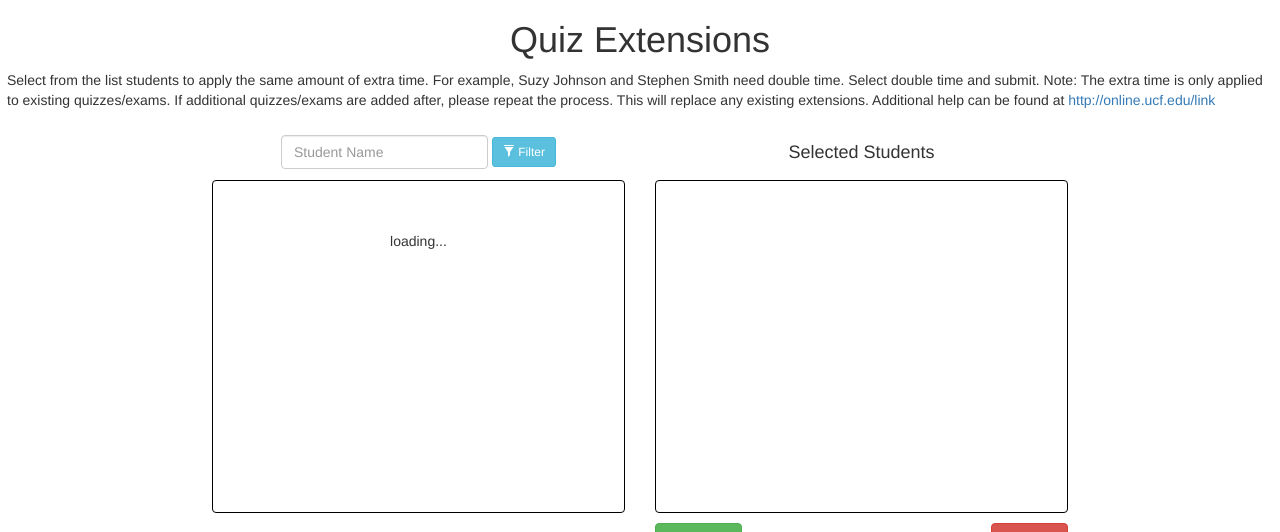
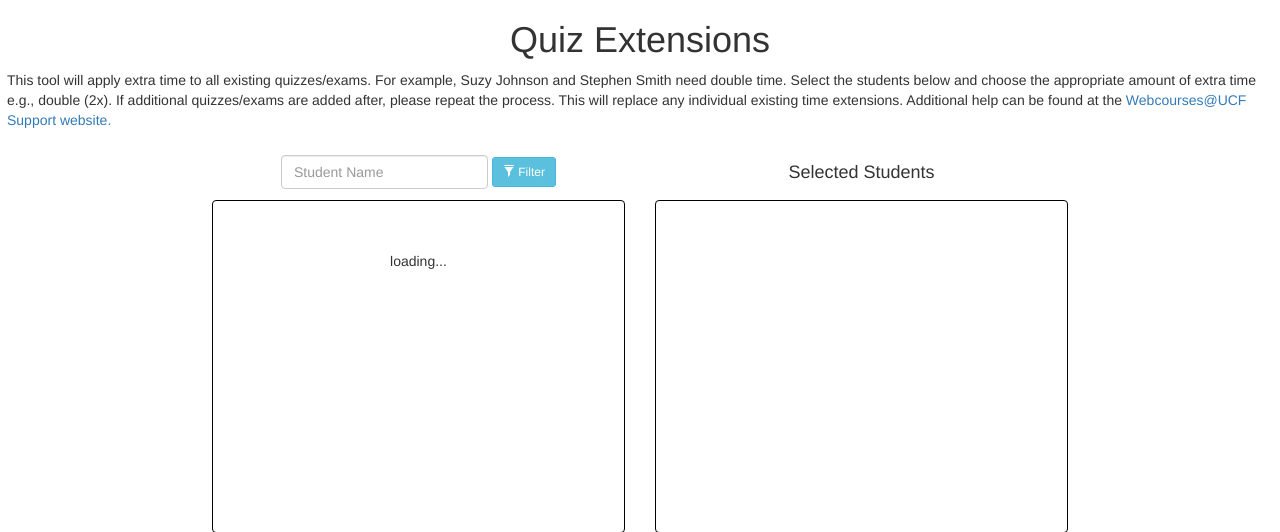
Before and after one commit to ucfopen/quiz-extensions, a Flask app: template templates/userselect.html in a window 1280 px wide. Shown: the top 532 px of the page. Run offline with Flask 2, Linux system fonts and the light colour scheme; the template is opened without the code that fills it, so the values that code supplies are empty; parts of the project's set-up code (start-up, migrations or seed data) failed here and were passed over; some libraries are stand-ins or nearby versions.

Commit message:
Updated introduction text per Raible's instructions.

```diff
--- a/templates/userselect.html
+++ b/templates/userselect.html
@@ -2,7 +2,7 @@
 {% block content %}
 
 	<h1 class="text-center">Quiz Extensions</h1>
-	<p>Select from the list students to apply the same amount of extra time. For example, Suzy Johnson and Stephen Smith need double time. Select double time and submit. Note: The extra time is only applied to existing quizzes/exams. If additional quizzes/exams are added after, please repeat the process. This will replace any existing extensions. Additional help can be found at <a href="#">http://online.ucf.edu/link</a></p>
+	<p>This tool will apply extra time to all existing quizzes/exams. For example, Suzy Johnson and Stephen Smith need double time. Select the students below and choose the appropriate amount of extra time e.g., double (2x). If additional quizzes/exams are added after, please repeat the process. This will replace any individual existing time extensions. Additional help can be found at the <a href="https://online.ucf.edu/support/webcourses/quiz-extensions" target="_blank">Webcourses@UCF Support website.</a></p>
 	<!-- TODO: update link -->
 
 	<div id="container" class="container">
```
